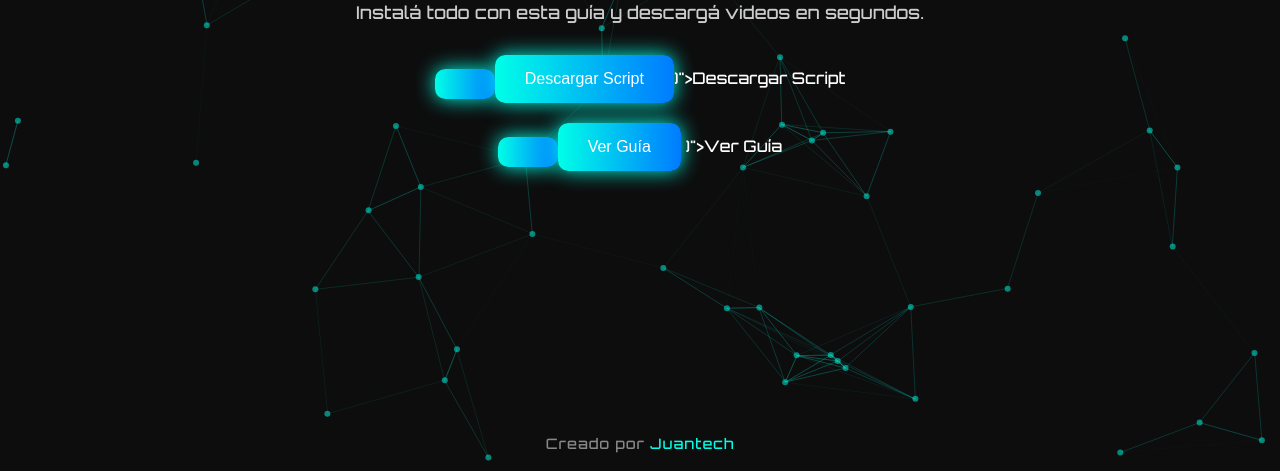
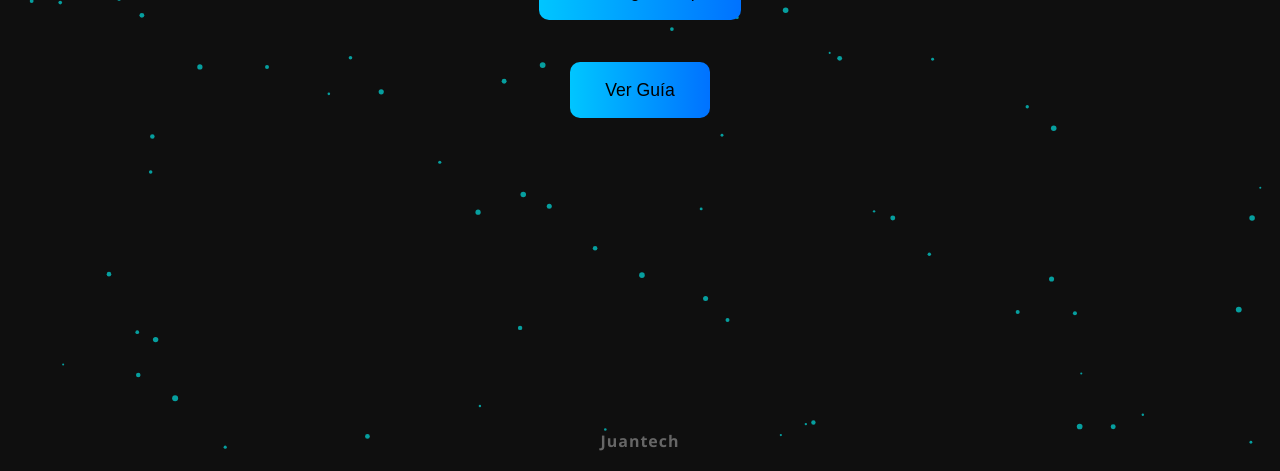
Before and after one commit to Juantech-create/YTDescargador, a plain HTML site: page index.html in a window 1280 px wide. Shown: the part 333-804 px from the top of the page. Drawn offline with nearby package versions, Linux system fonts and the light colour scheme.

Commit message:
Update index.html

```diff
--- a/index.html
+++ b/index.html
@@ -3,156 +3,155 @@
 <head>
   <meta charset="UTF-8" />
   <meta name="viewport" content="width=device-width, initial-scale=1.0"/>
-  <title>Descargador de Videos</title>
-  <link href="https://fonts.googleapis.com/css2?family=Orbitron:wght@500&display=swap" rel="stylesheet">
+  <title>Descargador YouTube - Juantech</title>
   <style>
-    html, body {
+    body {
       margin: 0;
-      padding: 0;
-      font-family: 'Orbitron', sans-serif;
-      background-color: #0d0d0d;
+      font-family: 'Segoe UI', Tahoma, Geneva, Verdana, sans-serif;
+      background: #0f0f0f;
       color: white;
       overflow: hidden;
-      height: 100vh;
     }
-
-    #particles-js {
-      position: absolute;
-      width: 100%;
-      height: 100%;
-      z-index: 0;
+    canvas {
+      position: fixed;
+      top: 0;
+      left: 0;
+      z-index: -1;
     }
-
     .container {
-      position: relative;
-      z-index: 1;
       text-align: center;
-      top: 30%;
-      animation: fadeIn 1.5s ease-out;
+      padding-top: 12vh;
+      animation: fadeIn 2s ease-in-out;
     }
-
     h1 {
-      font-size: 2.5rem;
-      margin-bottom: 0.5rem;
-      animation: slideDown 1.5s ease-out;
+      font-size: 3em;
+      margin-bottom: 0.5em;
+      animation: slideDown 1.5s ease;
     }
-
     p {
-      font-size: 1.1rem;
-      margin-bottom: 2rem;
-      color: #cccccc;
-      animation: slideUp 1.5s ease-out;
+      font-size: 1.3em;
+      margin-bottom: 2em;
+      color: #ccc;
     }
-
     .btn {
-      padding: 15px 30px;
-      background: linear-gradient(90deg, #00ffe7, #007bff);
+      background: linear-gradient(90deg, #00c6ff, #0072ff);
       border: none;
+      padding: 1em 2em;
+      font-size: 1.1em;
       border-radius: 10px;
-      font-size: 1rem;
-      color: white;
       cursor: pointer;
-      transition: all 0.3s ease;
-      box-shadow: 0 0 20px #00ffe7;
+      transition: transform 0.2s ease, box-shadow 0.2s ease;
+      margin: 10px;
     }
-
     .btn:hover {
       transform: scale(1.1);
-      box-shadow: 0 0 30px #00ffe7, 0 0 60px #007bff;
+      box-shadow: 0 0 20px #00c6ff;
     }
-
     .footer {
       position: absolute;
       bottom: 15px;
       width: 100%;
       text-align: center;
-      font-size: 0.9rem;
-      color: #888;
+      color: #666;
+      font-weight: bold;
       letter-spacing: 1px;
-    }
-
-    .footer span {
-      color: #00ffe7;
     }
 
     @keyframes fadeIn {
       from { opacity: 0 }
       to { opacity: 1 }
     }
-
     @keyframes slideDown {
-      from { transform: translateY(-30px); opacity: 0 }
-      to { transform: translateY(0); opacity: 1 }
-    }
-
-    @keyframes slideUp {
-      from { transform: translateY(30px); opacity: 0 }
-      to { transform: translateY(0); opacity: 1 }
+      from { transform: translateY(-30px); opacity: 0; }
+      to { transform: translateY(0); opacity: 1; }
     }
   </style>
 </head>
 <body>
-  <div id="particles-js"></div>
+  <canvas id="bg"></canvas>
+
   <div class="container">
-    <h1>Descargador Automático</h1>
-    <p>Instalá todo con esta guía y descargá videos en segundos.</p>
-    <button class="btn" onclick="playClick(); window.open(<a href="https://raw.githubusercontent.com/Juantech-create/YTDescargador/refs/heads/main/Descargar_Videos.bat" download="Descargar_Videos.bat">
-  <button class="btn" onclick="playClick()">Descargar Script</button>)">Descargar Script</button><br/><br/>
-    <button class="btn" onclick="playClick(); window.open(<a href="https://raw.githubusercontent.com/Juantech-create/YTDescargador/refs/heads/main/Guia%20paso%20a%20paso.txt" download="Guia paso a paso.txt">
-  <button class="btn" onclick="playClick()">Ver Guía</button>
-</a>)">Ver Guía</button>
+    <h1>Descargador de YouTube</h1>
+    <p>Configurá todo con un solo clic. Fácil, rápido y gratuito.</p>
+
+    <!-- Botones de descarga ZIP -->
+    <a href="https://github.com/Juantech-create/YTDescargador/raw/main/Descargar_Videos.zip" download="Descargar_Videos.zip">
+      <button class="btn" onclick="playClick()">Descargar Script</button>
+    </a><br/><br/>
+
+    <a href="https://github.com/Juantech-create/YTDescargador/raw/main/Guia%20paso%20a%20paso.zip" download="Guia paso a paso.zip">
+      <button class="btn" onclick="playClick()">Ver Guía</button>
+    </a>
   </div>
 
-  <div class="footer">Creado por <span>Juantech</span></div>
+  <div class="footer">Juantech</div>
 
-  <!-- Particles.js -->
-  <script src="https://cdn.jsdelivr.net/npm/particles.js@2.0.0/particles.min.js"></script>
-  <script>
-    particlesJS("particles-js", {
-      "particles": {
-        "number": { "value": 60 },
-        "color": { "value": "#00ffe7" },
-        "shape": { "type": "circle" },
-        "opacity": { "value": 0.5 },
-        "size": { "value": 3 },
-        "line_linked": {
-          "enable": true,
-          "distance": 150,
-          "color": "#00ffe7",
-          "opacity": 0.4,
-          "width": 1
-        },
-        "move": {
-          "enable": true,
-          "speed": 2,
-          "direction": "none",
-          "random": false,
-          "straight": false,
-          "out_mode": "bounce",
-          "attract": { "enable": true, "rotateX": 600, "rotateY": 1200 }
-        }
-      },
-      "interactivity": {
-        "detect_on": "canvas",
-        "events": {
-          "onhover": { "enable": true, "mode": "repulse" },
-          "onclick": { "enable": true, "mode": "push" },
-          "resize": true
-        },
-        "modes": {
-          "repulse": { "distance": 100, "duration": 0.4 }
-        }
-      },
-      "retina_detect": true
-    });
-  </script>
+  <!-- Efecto sonido -->
+  <audio id="clickSound" src="https://cdn.pixabay.com/download/audio/2022/03/15/audio_4597465746.mp3?filename=mouse-click-124481.mp3"></audio>
 
-  <!-- Click sound -->
-  <audio id="clickSound" src="https://assets.mixkit.co/sfx/preview/mixkit-select-click-1109.mp3" preload="auto"></audio>
   <script>
     function playClick() {
-      document.getElementById('clickSound').play();
+      const sound = document.getElementById("clickSound");
+      sound.currentTime = 0;
+      sound.play();
     }
+
+    // Fondo interactivo con partículas
+    const canvas = document.getElementById('bg');
+    const ctx = canvas.getContext('2d');
+    canvas.width = window.innerWidth;
+    canvas.height = window.innerHeight;
+
+    let particles = [];
+    for (let i = 0; i < 100; i++) {
+      particles.push({
+        x: Math.random() * canvas.width,
+        y: Math.random() * canvas.height,
+        size: Math.random() * 2 + 1,
+        speedX: (Math.random() - 0.5) * 1,
+        speedY: (Math.random() - 0.5) * 1
+      });
+    }
+
+    let mouse = { x: null, y: null };
+    window.addEventListener('mousemove', function(e) {
+      mouse.x = e.x;
+      mouse.y = e.y;
+    });
+
+    function drawParticles() {
+      ctx.clearRect(0, 0, canvas.width, canvas.height);
+      for (let p of particles) {
+        ctx.beginPath();
+        ctx.arc(p.x, p.y, p.size, 0, Math.PI * 2);
+        ctx.fillStyle = 'rgba(0, 255, 255, 0.6)';
+        ctx.fill();
+
+        // Movimiento
+        p.x += p.speedX;
+        p.y += p.speedY;
+
+        // Rebote
+        if (p.x < 0 || p.x > canvas.width) p.speedX *= -1;
+        if (p.y < 0 || p.y > canvas.height) p.speedY *= -1;
+
+        // Interacción con mouse
+        let dx = mouse.x - p.x;
+        let dy = mouse.y - p.y;
+        let dist = Math.sqrt(dx * dx + dy * dy);
+        if (dist < 100) {
+          p.x -= dx * 0.03;
+          p.y -= dy * 0.03;
+        }
+      }
+      requestAnimationFrame(drawParticles);
+    }
+    drawParticles();
+
+    window.addEventListener('resize', () => {
+      canvas.width = window.innerWidth;
+      canvas.height = window.innerHeight;
+    });
   </script>
 </body>
 </html>
```
